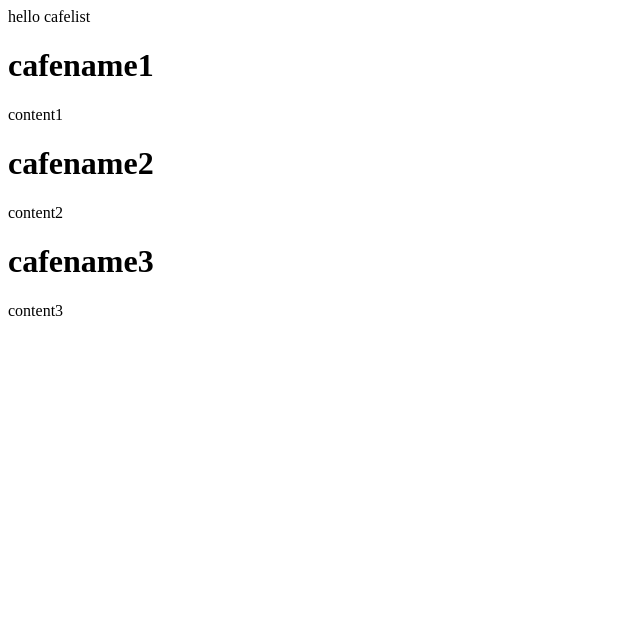
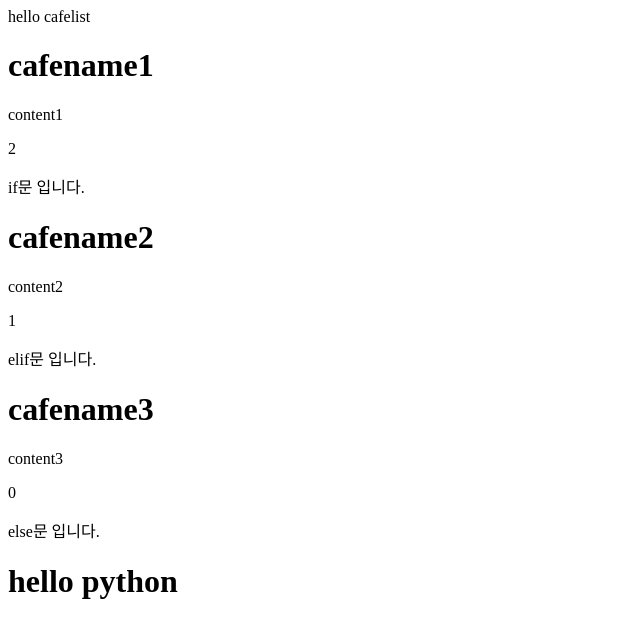
Before and after one commit to ssobunny/dataPython, a Django app: template tutorialdjango/main/templates/main/cafelist.html in a window 1280 px wide. Shown: the top 638 px of the page, without its empty margins (0-640 px from the left). Run offline with Django 3.2, Linux system fonts and the light colour scheme; the template is opened without the code that fills it: values that come from a table or form of the project are taken from there, others are empty; data comes from the database, SQL or seed files in the repository; both versions use the stored data as it was after the commit; parts of the project's set-up code (start-up, migrations or seed data) failed here and were passed over.

Commit message:
no message

```diff
--- a/tutorialdjango/main/models.py
+++ b/tutorialdjango/main/models.py
@@ -1,9 +1,19 @@
 from django.db import models
+from taggit.managers import TaggableManager
 
 class Cafe(models.Model):
   name = models.CharField(max_length = 50)
+  lat = models.FloatField(null=True)
+  lng = models.FloatField(null=True)
   mainphoto = models.ImageField(blank=True, null=True)
+  subphoto = models.ImageField(blank=True, null=True)
+  publishedDate = models.DateTimeField(blank=True, null=True)
+  modifiedDate = models.DateTimeField(blank=True, null=True)
   content = models.TextField()
+  locate = models.TextField(null=True)
+  phone = models.TextField(null=True)
+  insta = models.TextField(null=True)
+  tag = TaggableManager(blank=True)
 
   def __str__(self):
     return self.name
--- a/tutorialdjango/main/templates/main/cafelist.html
+++ b/tutorialdjango/main/templates/main/cafelist.html
@@ -2,4 +2,20 @@ hello cafelist
 {% for i in cafelistobj %}
     <h1>{{ i.name }}</h1>
     <p>{{ i.content }}</p>
+    <p>{{ forloop.revcounter0 }}</p>
+      {% if  forloop.counter == 1 %}
+        <p>if문 입니다.</p>
+      {% elif forloop.counter == 2 %}
+        <p>elif문 입니다.</p>
+      {% else %}
+        <p>else문 입니다.</p>
+      {% endif %}
 {% endfor %}
+{% with value='hello python' %}
+  <h1>{{ value }}</h1>
+{% endwith %}
+{# 주석입니다. #}
+{% comment 'josso' %}
+<h1>소스코드를 보류합니다.</h1>
+{% endcomment %}
+{% load %}
--- a/tutorialdjango/main/views.py
+++ b/tutorialdjango/main/views.py
@@ -13,3 +13,8 @@ def cafedetails(request, pk):
   cafeobj = Cafe.objects.get(pk=pk)
   return render(request, 'main/cafedetails.html',
                 {'cafeobj': cafeobj})
+
+def sample(request):
+  value = 2
+  return render(request, 'main/sample.html',
+                {'value': value})
--- a/tutorialdjango/settings.py
+++ b/tutorialdjango/settings.py
@@ -38,6 +38,7 @@ INSTALLED_APPS = [
     'django.contrib.messages',
     'django.contrib.staticfiles',
     'tutorialdjango.main',
+    'taggit',
 ]
 
 MIDDLEWARE = [
--- a/tutorialdjango/urls.py
+++ b/tutorialdjango/urls.py
@@ -24,6 +24,7 @@ urlpatterns = [
     path('', index),
     path('cafelist/', cafelist),
     path('cafelist/<int:pk>', cafedetails),
+    path('sample/', sample),
 ]
 
 urlpatterns += static(settings.MEDIA_URL,
```
Also changed, not shown: tutorialdjango/main/templates/main/cafedetails.html (+23 -0 lines), tutorialdjango/main/templates/main/sample.html (added, +11 -0 lines), db.sqlite3, tutorialdjango/main/migrations/0003_auto_20201116_1028.py (added).
